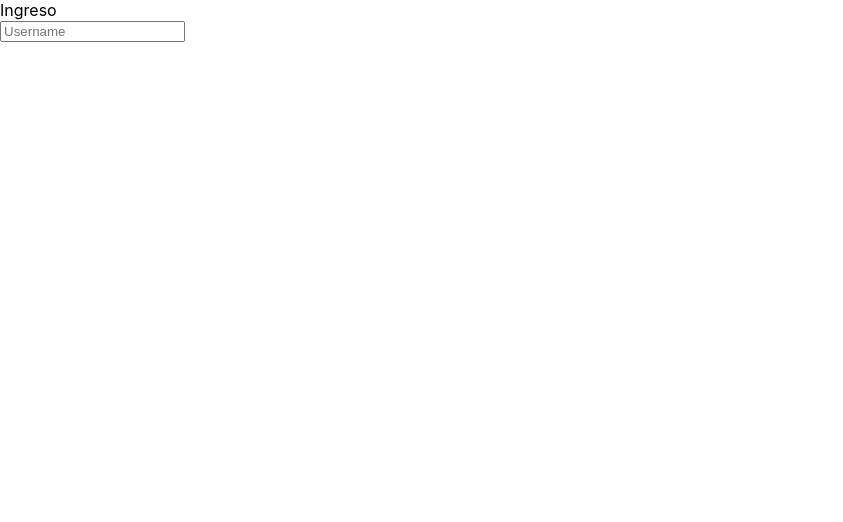
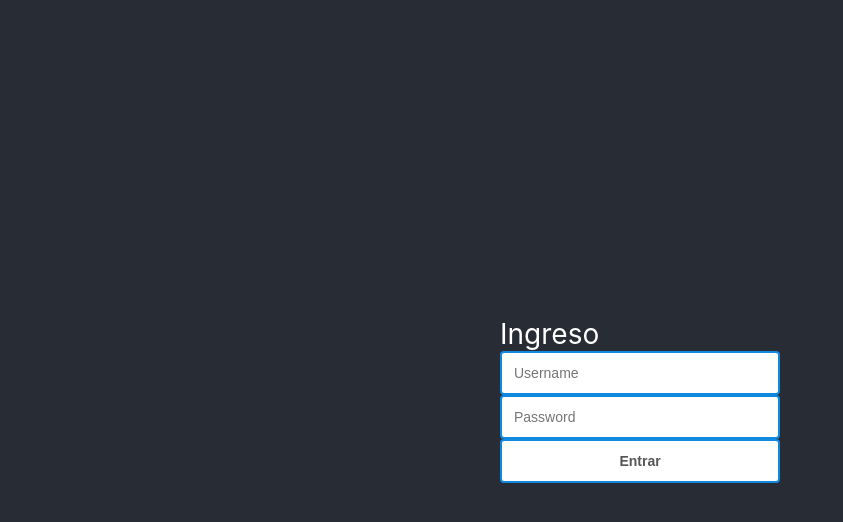
Before and after one commit to KePonce/ReCaptcha, a React (Create React App) app in the folder recaptcha1/: page / in a window 1280 px wide. Shown: the top 522 px of the page, without its empty margins (0-843 px from the left). Built offline with nearby package versions, Linux system fonts and the light colour scheme; no server answers.

Commit message:
password and CSS APP frontend

```diff
--- a/recaptcha1/src/App.css
+++ b/recaptcha1/src/App.css
@@ -1,38 +1,57 @@
-.App {
-  text-align: center;
+body, html, #root, .app, .container {
+  width: 100%;
+  height: 100%;
 }
 
-.App-logo {
-  height: 40vmin;
-  pointer-events: none;
-}
 
-@media (prefers-reduced-motion: no-preference) {
-  .App-logo {
-    animation: App-logo-spin infinite 20s linear;
-  }
-}
-
-.App-header {
-  background-color: #282c34;
-  min-height: 100vh;
+.container {
+  font-size: 28px;
+  color: #fff;
   display: flex;
   flex-direction: column;
   align-items: center;
   justify-content: center;
-  font-size: calc(10px + 2vmin);
-  color: white;
+  background-color: #282c34;
 }
 
-.App-link {
-  color: #61dafb;
+.LoginForm {
+ box-sizing: border-box;
+ width: 100%;
+ max-width: 400px;
+ padding-left: 20px;
+ padding-right: 20px;
 }
 
-@keyframes App-logo-spin {
-  from {
-    transform: rotate(0deg);
-  }
-  to {
-    transform: rotate(360deg);
-  }
+.InputField {
+ padding-top: 16px;
 }
+
+.input {
+ box-sizing: border-box;
+ outline: none;
+ border: solid 2px #1189de;
+ border-radius: 4px;
+ color: #292929;
+ width: 100%;
+ padding: 12px;
+ font-size: 14px;
+ background: rgba(255, 255, 255, 1);
+}
+
+.ActionButton {
+ padding-top: 16px;
+}
+
+
+.btn {
+ width: 100%;
+ min-width: 280px;
+ color: #565656;
+ padding: 12px;
+ font-size: 14px;
+ font-weight: bold;
+ border: solid 2px #1189de;
+ border-radius: 4px;
+ background: #fff;
+ cursor: pointer;
+}
--- a/recaptcha1/src/LoginForm.js
+++ b/recaptcha1/src/LoginForm.js
@@ -56,7 +56,7 @@
           username: this.state.username,
           password: this.state.password
         })
-      })
+      });
 
       let result = await res.json();
       if (result && result.success) {
@@ -84,7 +84,18 @@
           value={this.state.username ? this.state.username : ''}
           onChange= {(val) => this.setInputValue('username',val)}
         />
+        <InputField
+          type='password'
+          placeholder='Password'
+          value={this.state.password ? this.state.password : ''}
+          onChange= {(val) => this.setInputValue('password',val)}
+        />
 
+        <ActionButon
+          text = 'Entrar'
+          disabled = {this.state.buttonDisabled}
+          onClick = {() => this.doLogin()}
+        />
       </div>
     );
   }
```
